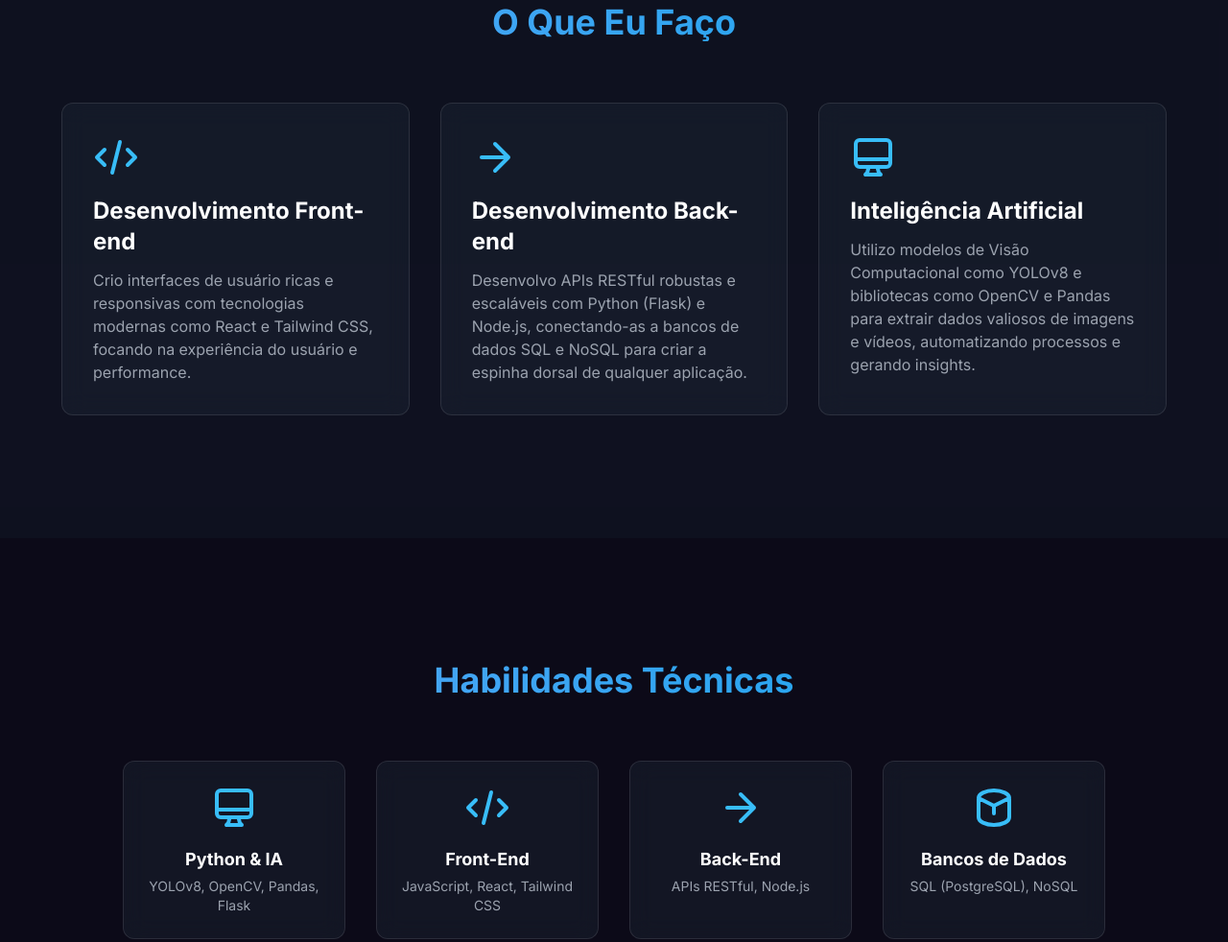
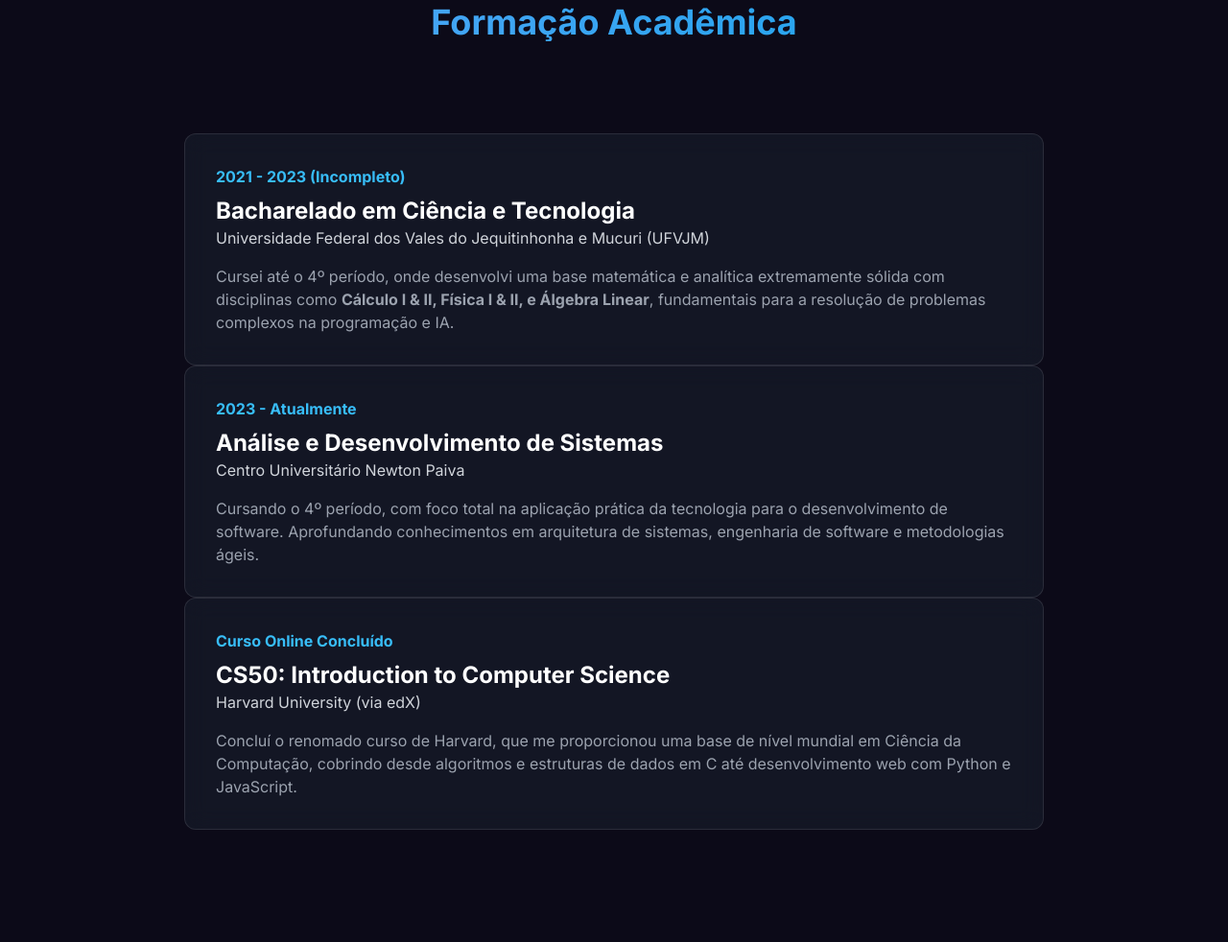
Before and after one commit to ojavaluc/portfolio, a plain HTML site: page index.html in a window 1280 px wide. Shown: the part 1758-2740 px from the top of the page at 96% size. Drawn offline with nearby package versions, Linux system fonts and the light colour scheme.

Commit message:
Update index.html
Grandes melhorias, optei por usar outra formatação no HTMl para evitar os *** em destaque no texto.

```diff
--- a/index.html
+++ b/index.html
@@ -18,6 +18,7 @@
             <nav id="nav-menu" class="hidden md:flex space-x-8">
                 <a href="#home" class="nav-link text-gray-300 hover:text-sky-400 transition-colors duration-300">Início</a>
                 <a href="#about" class="nav-link text-gray-300 hover:text-sky-400 transition-colors duration-300">Sobre</a>
+                <a href="#formation" class="nav-link text-gray-300 hover:text-sky-400 transition-colors duration-300">Formação</a>
                 <a href="#services" class="nav-link text-gray-300 hover:text-sky-400 transition-colors duration-300">Serviços</a>
                 <a href="#skills" class="nav-link text-gray-300 hover:text-sky-400 transition-colors duration-300">Habilidades</a>
                 <a href="#projects" class="nav-link text-gray-300 hover:text-sky-400 transition-colors duration-300">Projetos</a>
@@ -57,12 +58,54 @@
                                 Minha jornada na tecnologia começou de forma única, com uma base sólida em telecomunicações que me deu uma visão prática sobre redes e infraestrutura. Essa experiência despertou minha paixão por resolver problemas complexos, o que me levou a mergulhar no desenvolvimento de software.
                             </p>
                             <p>
-                                Com a base fundamental de Ciência da Computação do curso **CS50 de Harvard**, hoje atuo como desenvolvedor full-stack, construindo soluções completas que unem o poder do back-end em **Python** com a interatividade do front-end em **JavaScript**. Atualmente, meu foco está na intersecção entre desenvolvimento web e **Inteligência Artificial**, explorando como a Visão Computacional pode gerar insights e automatizar processos.
+                                Com a base fundamental de Ciência da Computação do curso <strong>CS50 de Harvard</strong>, hoje atuo como desenvolvedor full-stack, construindo soluções completas que unem o poder do back-end em <strong>Python</strong> com a interatividade do front-end em <strong>JavaScript</strong>. Atualmente, meu foco está na intersecção entre desenvolvimento web e Inteligência Artificial, explorando como a Visão Computacional pode gerar insights e automatizar processos.
                             </p>
                         </div>
                     </div>
-                     <div class="reveal" style="transition-delay: 200ms;">
+                    <div class="reveal" style="transition-delay: 200ms;">
                         <img src="https://placehold.co/500x500/1e1b4b/a78bfa?text=Lucas" alt="Foto de Lucas" class="rounded-lg shadow-2xl w-full">
+                    </div>
+                </div>
+            </div>
+        </section>
+
+        <section id="formation" class="section">
+            <div class="container mx-auto px-6">
+                <h2 class="text-3xl md:text-4xl font-bold text-center mb-24 gradient-text reveal">Formação Acadêmica</h2>
+                <div class="relative max-w-4xl mx-auto">
+                    <div class="timeline-line"></div>
+                    <div class="timeline-item reveal">
+                        <div class="timeline-dot"></div>
+                        <div class="glass-card p-6 md:p-8">
+                            <p class="text-sky-400 font-semibold">2021 - 2023 (Incompleto)</p>
+                            <h3 class="text-xl md:text-2xl font-bold text-white mt-2">Bacharelado em Ciência e Tecnologia</h3>
+                            <p class="text-gray-300 mb-4">Universidade Federal dos Vales do Jequitinhonha e Mucuri (UFVJM)</p>
+                            <p class="text-gray-400">
+                                Cursei até o 4º período, onde desenvolvi uma base matemática e analítica extremamente sólida com disciplinas como <strong>Cálculo I & II, Física I & II, e Álgebra Linear</strong>, fundamentais para a resolução de problemas complexos na programação e IA.
+                            </p>
+                        </div>
+                    </div>
+                    <div class="timeline-item reveal" style="transition-delay: 200ms;">
+                        <div class="timeline-dot"></div>
+                        <div class="glass-card p-6 md:p-8">
+                            <p class="text-sky-400 font-semibold">2023 - Atualmente</p>
+                            <h3 class="text-xl md:text-2xl font-bold text-white mt-2">Análise e Desenvolvimento de Sistemas</h3>
+                            <p class="text-gray-300 mb-4">Centro Universitário Newton Paiva</p>
+                            <p class="text-gray-400">
+                                Cursando o 4º período, com foco total na aplicação prática da tecnologia para o desenvolvimento de software. Aprofundando conhecimentos em arquitetura de sistemas, engenharia de software e metodologias ágeis.
+                            </p>
+                        </div>
+                    </div>
+                    <div class="timeline-item reveal" style="transition-delay: 400ms;">
+                        <div class="timeline-dot"></div>
+                        <div class="glass-card p-6 md:p-8">
+                            <p class="text-sky-400 font-semibold">Curso Online Concluído</p>
+                            <h3 class="text-xl md:text-2xl font-bold text-white mt-2">CS50: Introduction to Computer Science</h3>
+                            <p class="text-gray-300 mb-4">Harvard University (via edX)</p>
+                            <p class="text-gray-400">
+                                Concluí o renomado curso de Harvard, que me proporcionou uma base de nível mundial em Ciência da Computação, cobrindo desde algoritmos e estruturas de dados em C até desenvolvimento web com Python e JavaScript.
+                            </p>
+                        </div>
                     </div>
                 </div>
             </div>
@@ -78,7 +121,7 @@
                         <p class="text-gray-400">Crio interfaces de usuário ricas e responsivas com tecnologias modernas como React e Tailwind CSS, focando na experiência do usuário e performance.</p>
                     </div>
                     <div class="glass-card p-8 reveal" style="transition-delay: 200ms;">
-                         <svg class="w-12 h-12 mb-4 text-sky-400" fill="none" stroke="currentColor" viewBox="0 0 24 24" xmlns="http://www.w3.org/2000/svg"><path stroke-linecap="round" stroke-linejoin="round" stroke-width="2" d="M5 12h14M12 5l7 7-7 7"></path></svg>
+                        <svg class="w-12 h-12 mb-4 text-sky-400" fill="none" stroke="currentColor" viewBox="0 0 24 24" xmlns="http://www.w3.org/2000/svg"><path stroke-linecap="round" stroke-linejoin="round" stroke-width="2" d="M5 12h14M12 5l7 7-7 7"></path></svg>
                         <h3 class="text-2xl font-bold mb-3 text-white">Desenvolvimento Back-end</h3>
                         <p class="text-gray-400">Desenvolvo APIs RESTful robustas e escaláveis com Python (Flask) e Node.js, conectando-as a bancos de dados SQL e NoSQL para criar a espinha dorsal de qualquer aplicação.</p>
                     </div>
@@ -97,7 +140,7 @@
                 <div class="max-w-5xl mx-auto grid grid-cols-2 md:grid-cols-4 gap-8 text-center">
 
                     <div class="glass-card p-6 reveal">
-                         <svg class="w-12 h-12 mx-auto mb-4 text-sky-400" fill="none" stroke="currentColor" viewBox="0 0 24 24" xmlns="http://www.w3.org/2000/svg"><path stroke-linecap="round" stroke-linejoin="round" stroke-width="2" d="M9.75 17L9 20l-1 1h8l-1-1-.75-3M3 13h18M5 17h14a2 2 0 002-2V5a2 2 0 00-2-2H5a2 2 0 00-2 2v10a2 2 0 002 2z"></path></svg>
+                        <svg class="w-12 h-12 mx-auto mb-4 text-sky-400" fill="none" stroke="currentColor" viewBox="0 0 24 24" xmlns="http://www.w3.org/2000/svg"><path stroke-linecap="round" stroke-linejoin="round" stroke-width="2" d="M9.75 17L9 20l-1 1h8l-1-1-.75-3M3 13h18M5 17h14a2 2 0 002-2V5a2 2 0 00-2-2H5a2 2 0 00-2 2v10a2 2 0 002 2z"></path></svg>
                         <h3 class="font-bold text-lg text-white">Python & IA</h3>
                         <p class="text-gray-400 text-sm mt-1">YOLOv8, OpenCV, Pandas, Flask</p>
                     </div>
@@ -156,7 +199,7 @@
                                 <span class="tech-tag">OpenCV</span>
                                 <span class="tech-tag">Dash</span>
                             </div>
-                            <a href="https://github.com/dheiver2/Stream-Detection-API" target="_blank" class="mt-6 inline-block text-sky-400 font-semibold hover:underline">
+                            <a href="https://github.com/ojavaluc" target="_blank" class="mt-6 inline-block text-sky-400 font-semibold hover:underline">
                                 Ver no GitHub &rarr;
                             </a>
                         </div>
@@ -223,14 +266,13 @@
     <footer class="bg-gray-900/50 border-t border-gray-800 py-8">
         <div class="container mx-auto px-6 text-center text-gray-400">
             <div class="flex justify-center space-x-8 mb-4">
-                 <a href="http://www.linkedin.com/in/lucas-freitas-ba3113226" class="text-gray-400 hover:text-sky-400 transition text-lg">LinkedIn</a>
+                 <a href="https://www.linkedin.com/in/lucas-freitas-ba3113226" target="_blank" class="text-gray-400 hover:text-sky-400 transition text-lg">LinkedIn</a>
                  <a href="https://github.com/ojavaluc" target="_blank" class="text-gray-400 hover:text-sky-400 transition text-lg">GitHub</a>
             </div>
             <p>&copy; 2025 Lucas DEV. Todos os direitos reservados.</p>
         </div>
     </footer>
 
-
     <script src="script.js"></script>
 </body>
 </html>
```
